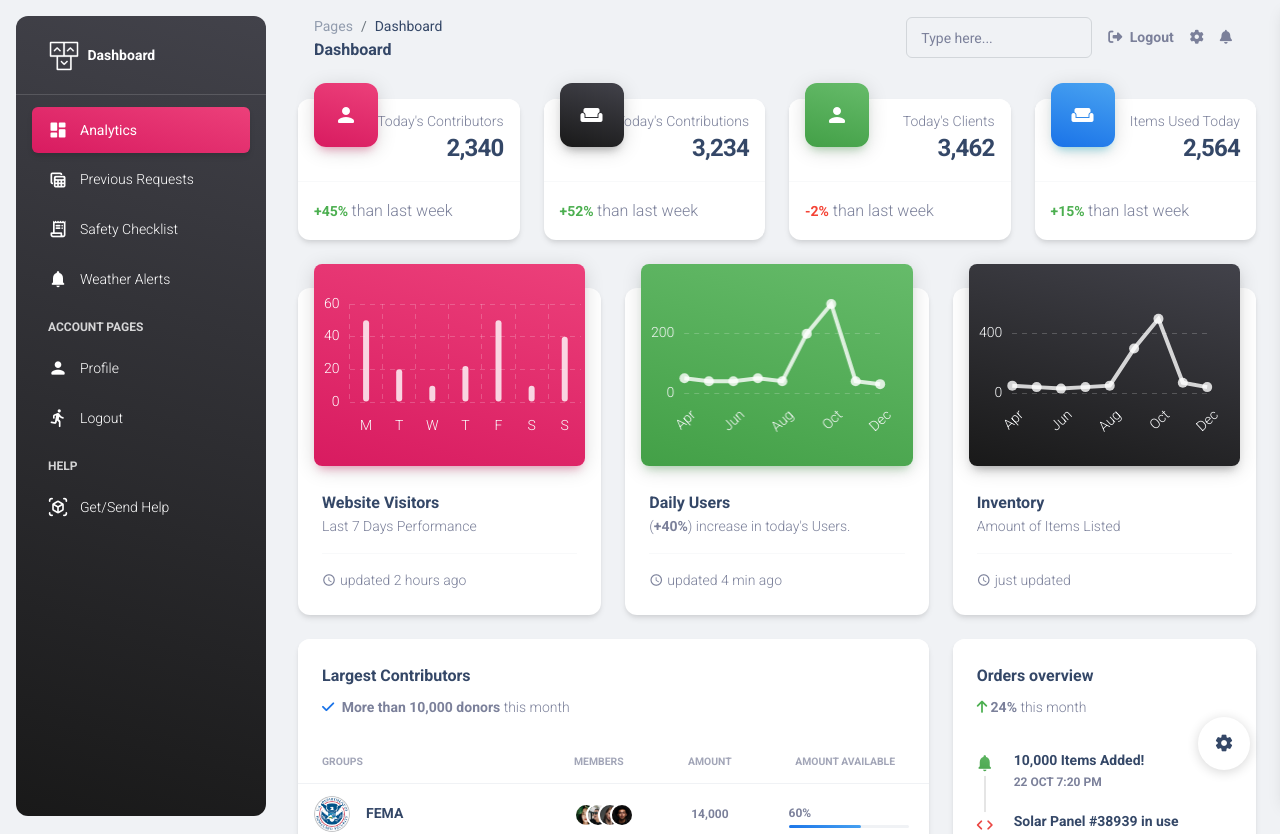
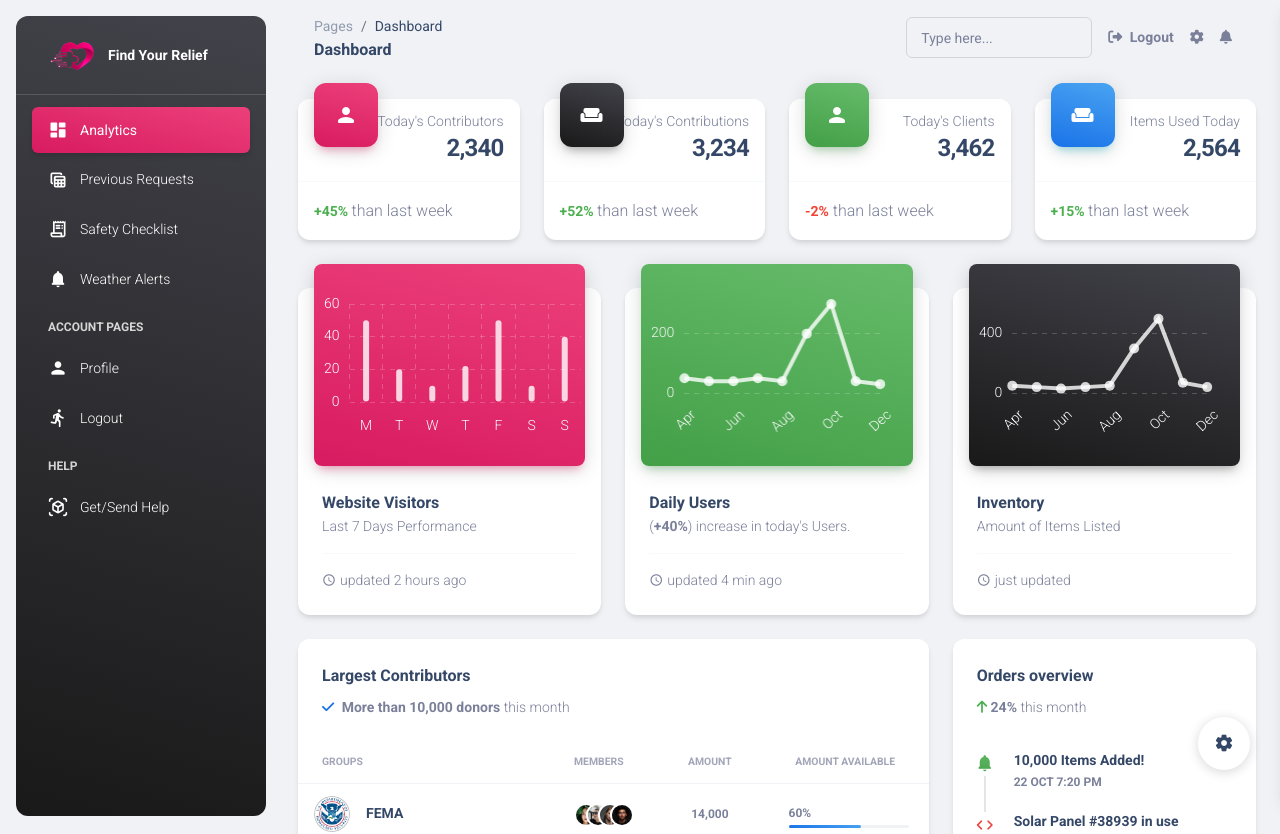
Before and after one commit to MatthewJung14/IBM_Hackathon, a Flask app: page /index in a window 1280 px wide. Shown: the top 834 px of the page. Run offline with Flask 3, Linux system fonts and the light colour scheme; some libraries are stand-ins or nearby versions.

Commit message:
Added logo and changed dashboard title to Find Your Relief

```diff
--- a/apps/templates/includes/sidebar.html
+++ b/apps/templates/includes/sidebar.html
@@ -2,8 +2,8 @@
     <div class="sidenav-header">
         <i class="fas fa-times p-3 cursor-pointer text-white opacity-5 position-absolute end-0 top-0 d-none d-xl-none" aria-hidden="true" id="iconSidenav"></i>
         <a class="navbar-brand m-0" target="_blank">
-            <img src="/static/assets/img/logo-ct.png" class="navbar-brand-img h-100" alt="main_logo">
-            <span class="ms-1 font-weight-bold text-white">Dashboard</span>
+            <img src="/static/assets/img/find-your-relief-logo.png" class="navbar-brand-img h-100" alt="main_logo">
+            <span class="ms-1 font-weight-bold text-white">Find Your Relief</span>
         </a>
     </div>
     <hr class="horizontal light mt-0 mb-2">
```
Also changed, not shown: apps/static/assets/img/find-your-relief-logo.png (added).
